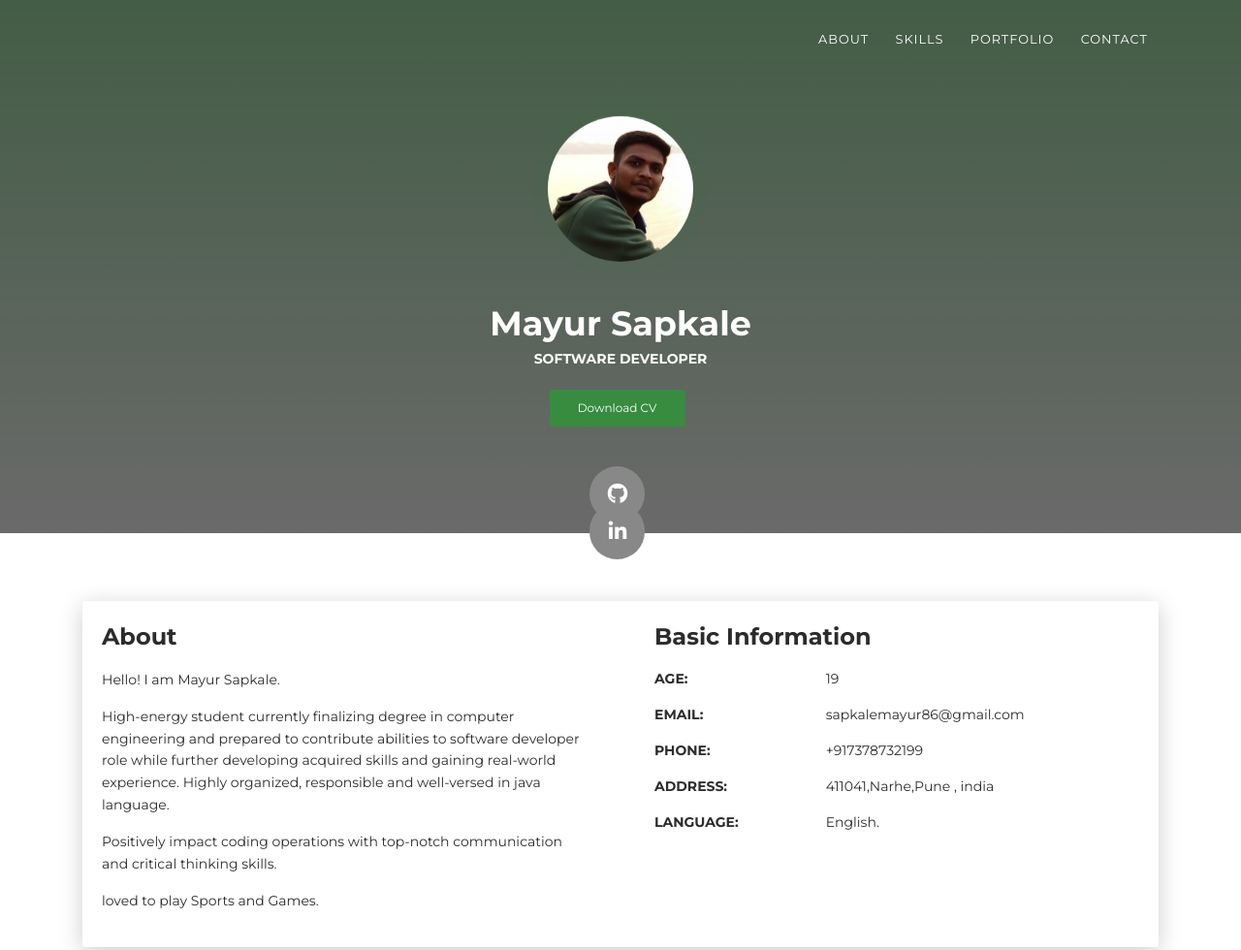
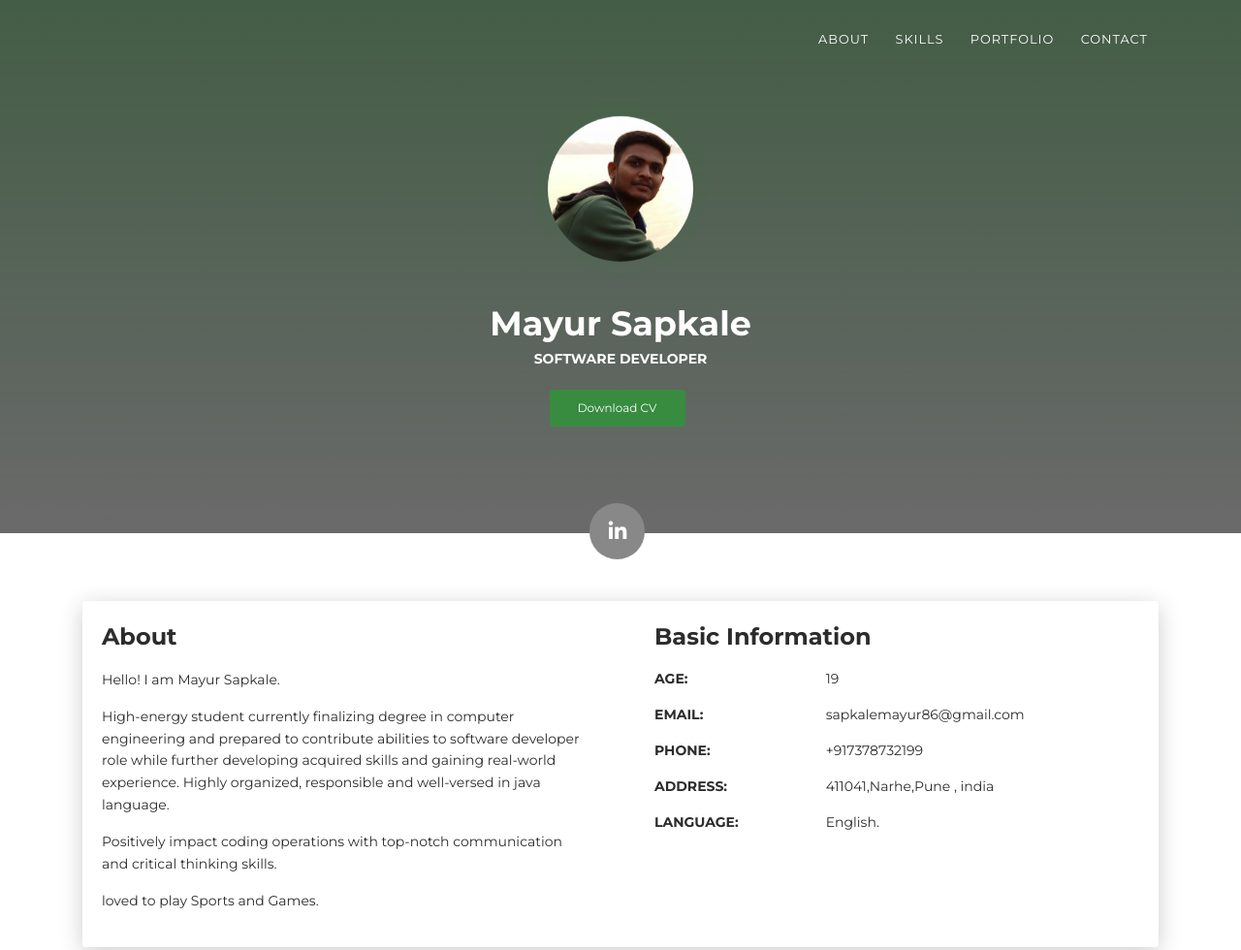
Before and after one commit to sapkalemayur86/mayursapkale.github.io, a plain HTML site: page index.html in a window 1280 px wide. Shown: the top 980 px of the page at 97% size. Drawn offline with Linux system fonts and the light colour scheme.

Commit message:
Update index.html

```diff
--- a/index.html
+++ b/index.html
@@ -49,7 +49,7 @@
       <div class="section">
         <div class="container">
           <div class="button-container"><a class="btn btn-default btn-round btn-lg btn-icon" href="https://www.linkedin.com/in/mayur-sapkale-605650150" rel="tooltip" title="Join me on Linkedin"><i class="fa fa-linkedin"></i></a></div>
-          <div class="button-container"><a class="btn btn-default btn-round btn-lg btn-icon" href="https://www.linkedin.com/in/mayur-sapkale-605650150" rel="tooltip" title="github"><i class="fa fa-github"></i></a></div>
+
         </div>
       </div>
     </div>
```
